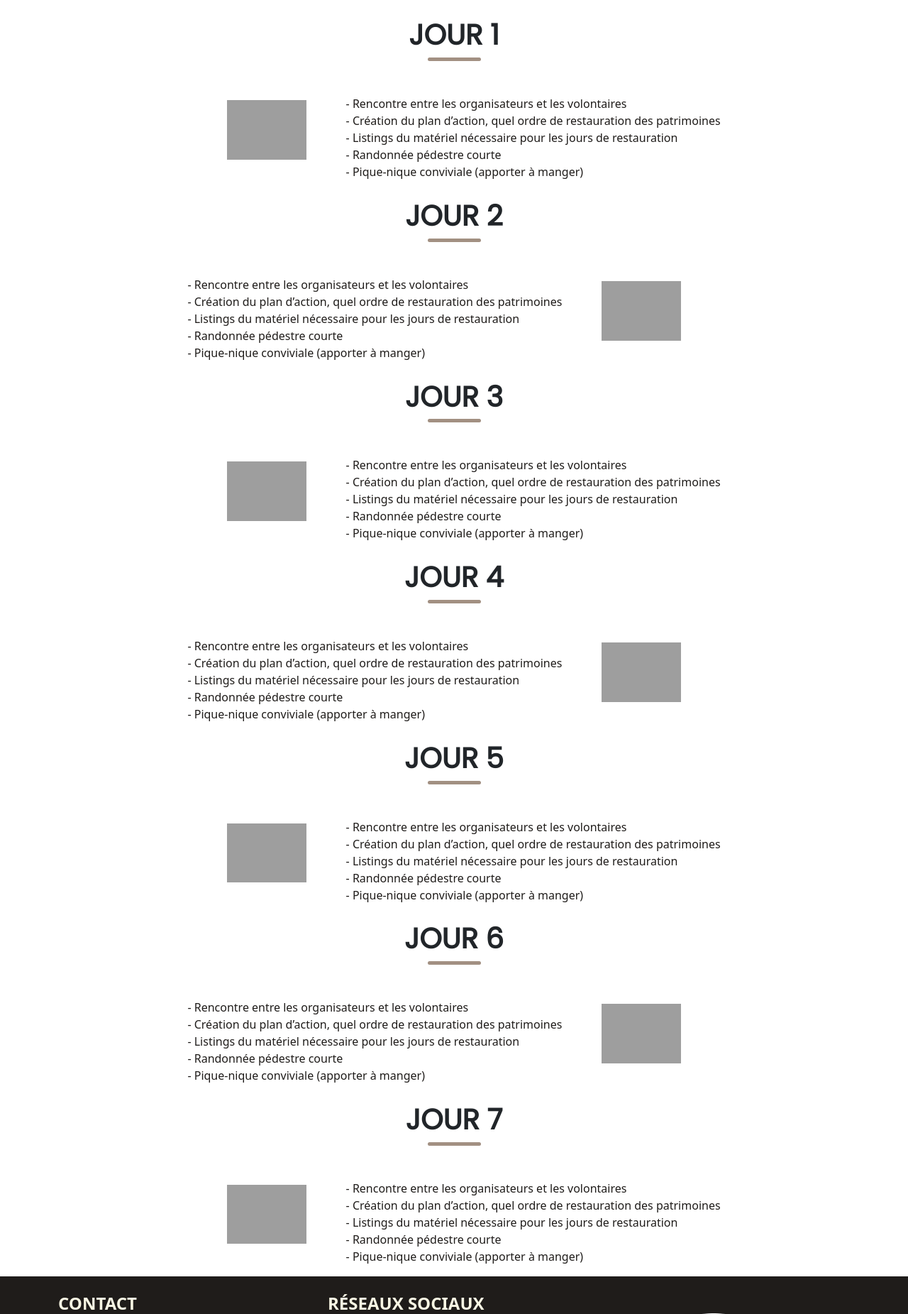
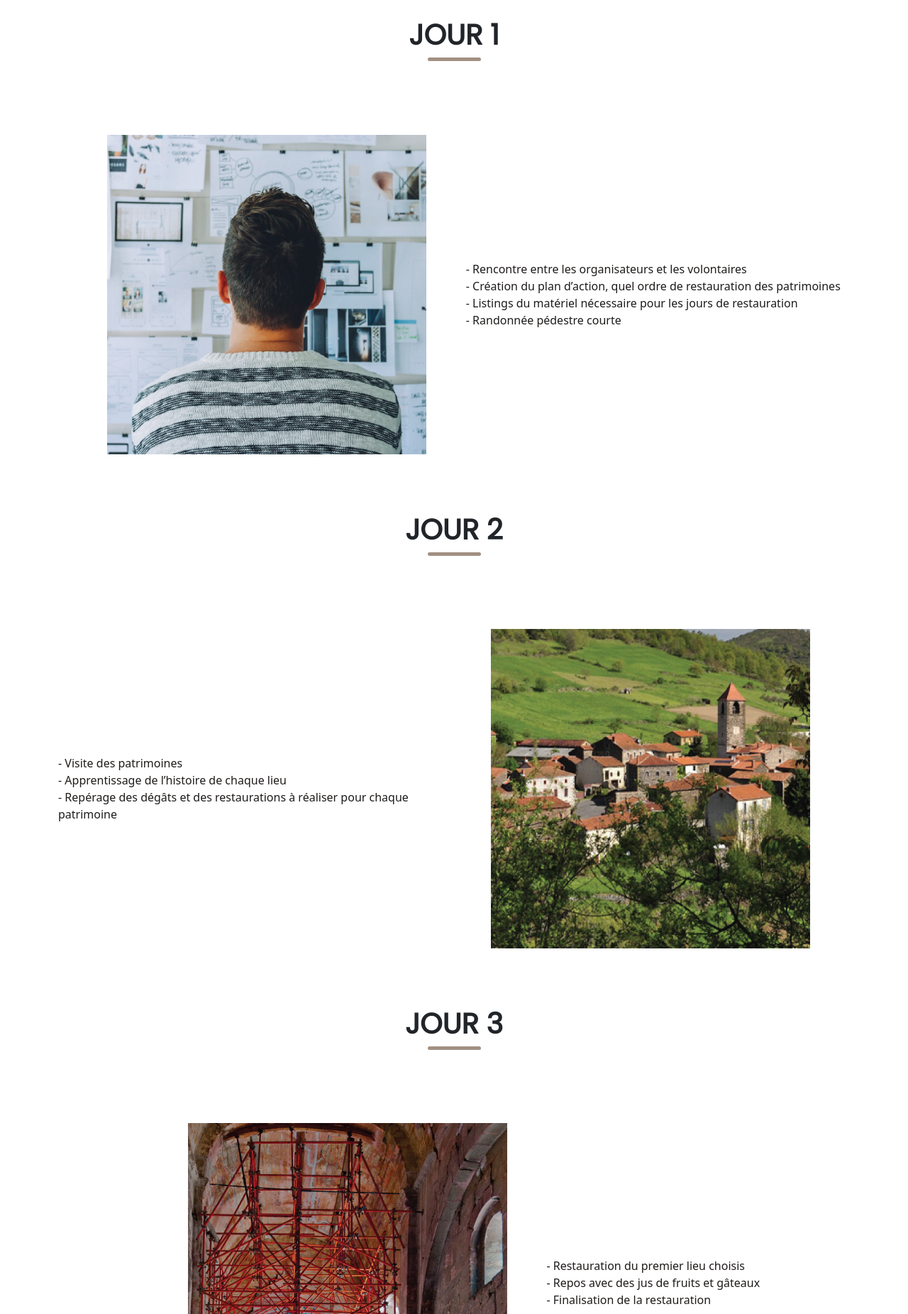
Before and after one commit to Y4N1SSSSS/site, a PHP site: page /pages/planning.php in a window 1280 px wide. Shown: the part 87-1938 px from the top of the page at 71% size. Run offline with PHP 8.4, Linux system fonts and the light colour scheme; grey boxes are pictures that could not be loaded.

Commit message:
page planning + texte page index
code page planning + images dans le dossier image ; texte page index

```diff
--- a/css/stylepages.css
+++ b/css/stylepages.css
@@ -301,3 +301,10 @@ input[type="email"]{
     opacity: 1;
     max-height: 500px; /* ou la hauteur que vous préférez */
 }
+
+
+.imageplanning{
+    width: 450px;
+    height: auto;
+    margin: 5%;
+}
--- a/pages/planning.php
+++ b/pages/planning.php
@@ -17,12 +17,11 @@
     <div class="ligne-container"> <div class="ligne-arrondie"></div> </div>
     <!-- Section en flexbox pour l'image et le texte -->
     <div class="container flexd mt-5 mb-3">
-        <img class="imagedon" src="../images/A COMPLETER">
+        <img  src="../images/planning_01.png"class="imageplanning">
         - Rencontre entre les organisateurs et les volontaires <br>
         - Création du plan d’action, quel ordre de restauration des patrimoines <br>
         - Listings du matériel nécessaire pour les jours de restauration <br>
         - Randonnée pédestre courte <br>
-        - Pique-nique conviviale (apporter à manger) <br>
     </span>
     </div>
 
@@ -31,13 +30,11 @@
     <div class="ligne-container"> <div class="ligne-arrondie"></div> </div>
     <!-- Section en flexbox pour l'image et le texte -->
     <div class="container flexd mt-5 mb-3">
-        - Rencontre entre les organisateurs et les volontaires <br>
-        - Création du plan d’action, quel ordre de restauration des patrimoines <br>
-        - Listings du matériel nécessaire pour les jours de restauration <br>
-        - Randonnée pédestre courte <br>
-        - Pique-nique conviviale (apporter à manger) <br>
+        - Visite des patrimoines <br>
+        - Apprentissage de l’histoire de chaque lieu <br>
+        - Repérage des dégâts et des restaurations à réaliser pour chaque patrimoine <br>
     </span>
-    <img class="imagedon" src="../images/A COMPLETER">
+    <img class="imageplanning" src="../images/planning_02.png">
     </div>
 
     <!-- SECTION DES DONS EN EUROS -->
@@ -45,12 +42,10 @@
     <div class="ligne-container"> <div class="ligne-arrondie"></div> </div>
     <!-- Section en flexbox pour l'image et le texte -->
     <div class="container flexd mt-5 mb-3">
-        <img class="imagedon" src="../images/A COMPLETER">
-        - Rencontre entre les organisateurs et les volontaires <br>
-        - Création du plan d’action, quel ordre de restauration des patrimoines <br>
-        - Listings du matériel nécessaire pour les jours de restauration <br>
-        - Randonnée pédestre courte <br>
-        - Pique-nique conviviale (apporter à manger) <br>
+        <img class="imageplanning" src="../images/planning_03.png">
+        - Restauration du premier lieu choisis <br>
+        - Repos avec des jus de fruits et gâteaux <br>
+        - Finalisation de la restauration <br>
     </span>
     </div>
 
@@ -59,13 +54,11 @@
     <div class="ligne-container"> <div class="ligne-arrondie"></div> </div>
     <!-- Section en flexbox pour l'image et le texte -->
     <div class="container flexd mt-5 mb-3">
-        - Rencontre entre les organisateurs et les volontaires <br>
-        - Création du plan d’action, quel ordre de restauration des patrimoines <br>
-        - Listings du matériel nécessaire pour les jours de restauration <br>
-        - Randonnée pédestre courte <br>
-        - Pique-nique conviviale (apporter à manger) <br>
+    - Restauration du second lieu choisis <br>
+        - Repos avec des jus de fruits et gâteaux <br>
+        - Finalisation de la restauration <br>
     </span>
-    <img class="imagedon" src="../images/A COMPLETER">
+    <img class="imageplanning" src="../images/planning_04.png">
     </div>
 
         <!-- SECTION DES DONS EN EUROS -->
@@ -73,12 +66,10 @@
     <div class="ligne-container"> <div class="ligne-arrondie"></div> </div>
     <!-- Section en flexbox pour l'image et le texte -->
     <div class="container flexd mt-5 mb-3">
-        <img class="imagedon" src="../images/A COMPLETER">
-        - Rencontre entre les organisateurs et les volontaires <br>
-        - Création du plan d’action, quel ordre de restauration des patrimoines <br>
-        - Listings du matériel nécessaire pour les jours de restauration <br>
-        - Randonnée pédestre courte <br>
-        - Pique-nique conviviale (apporter à manger) <br>
+        <img class="imageplanning" src="../images/planning_05.png">
+        - Restauration du troisième lieu choisis <br>
+        - Repos avec des jus de fruits et gâteaux <br>
+        - Finalisation de la restauration <br>
     </span>
     </div>
 
@@ -87,13 +78,11 @@
     <div class="ligne-container"> <div class="ligne-arrondie"></div> </div>
     <!-- Section en flexbox pour l'image et le texte -->
     <div class="container flexd mt-5 mb-3">
-        - Rencontre entre les organisateurs et les volontaires <br>
-        - Création du plan d’action, quel ordre de restauration des patrimoines <br>
-        - Listings du matériel nécessaire pour les jours de restauration <br>
-        - Randonnée pédestre courte <br>
-        - Pique-nique conviviale (apporter à manger) <br>
+    - Restauration du quatrième lieu choisis <br>
+        - Repos avec des jus de fruits et gâteaux <br>
+        - Finalisation de la restauration <br>
     </span>
-    <img class="imagedon" src="../images/A COMPLETER">
+    <img class="imageplanning" src="../images/planning_06.png">
     </div>
 
         <!-- SECTION DES DONS EN EUROS -->
@@ -101,12 +90,9 @@
     <div class="ligne-container"> <div class="ligne-arrondie"></div> </div>
     <!-- Section en flexbox pour l'image et le texte -->
     <div class="container flexd mt-5 mb-3">
-        <img class="imagedon" src="../images/A COMPLETER">
-        - Rencontre entre les organisateurs et les volontaires <br>
-        - Création du plan d’action, quel ordre de restauration des patrimoines <br>
-        - Listings du matériel nécessaire pour les jours de restauration <br>
-        - Randonnée pédestre courte <br>
-        - Pique-nique conviviale (apporter à manger) <br>
+        <img class="imageplanning" src="../images/planning_07.png">
+        - Visite de tous les patrimoines rénover <br>
+        - Banquet de remerciement <br>
     </span>
     </div>
 
```
Also changed, not shown: images/planning_01.png (added), images/planning_02.png (added), images/planning_03.png (added), 4 other files.
